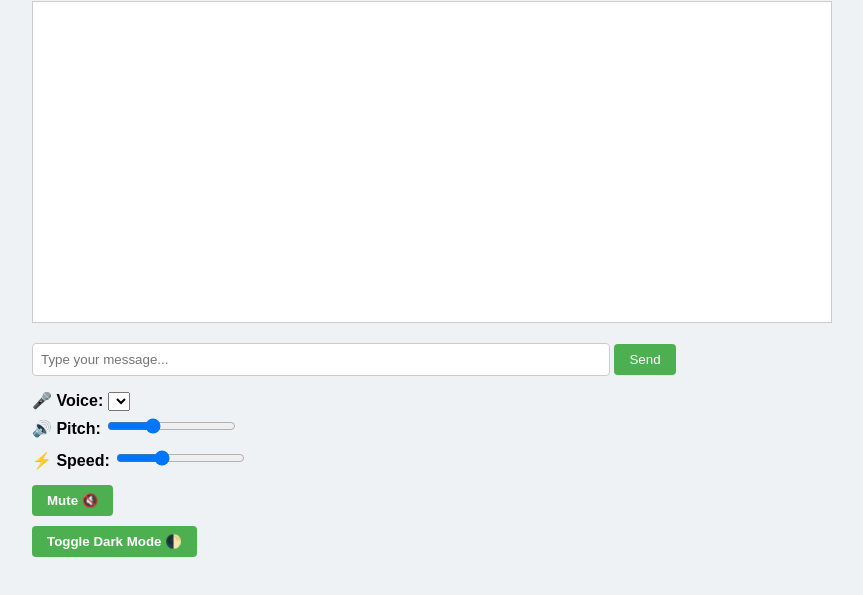
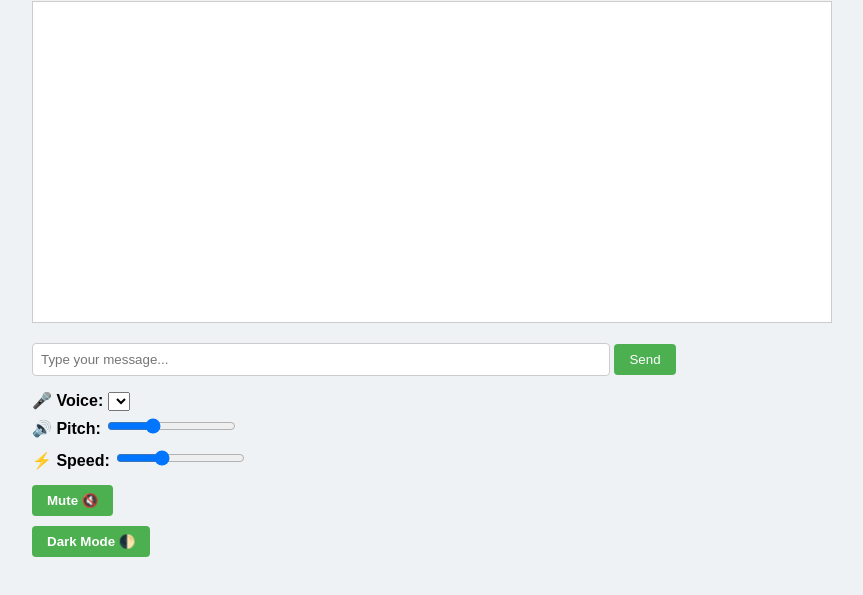
Before and after one commit to induwara89/IM-Chatbot, a plain HTML site: page index.html in a window 1280 px wide. Shown: the part 125-720 px from the top of the page, without its empty margins (208-1071 px from the left). Drawn offline with Linux system fonts and the light colour scheme.

Commit message:
Update index.html

```diff
--- a/index.html
+++ b/index.html
@@ -77,7 +77,7 @@
 
                 <div>
                     <!-- 🌗 Dark Mode Toggle Button -->
-                    <button onclick="toggleDarkMode()" style="font-weight: bold;">Toggle Dark Mode 🌓</button>
+                    <button onclick="toggleDarkMode()" style="font-weight: bold;"> Dark Mode 🌓</button>
                 </div>
 
             </div>
```
